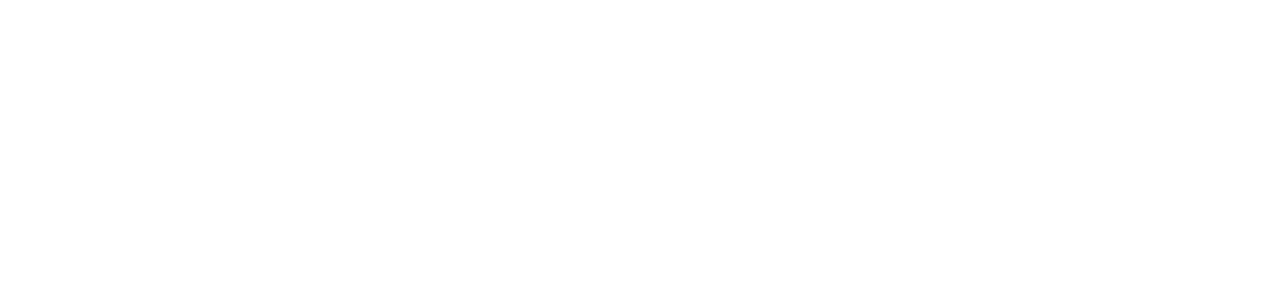
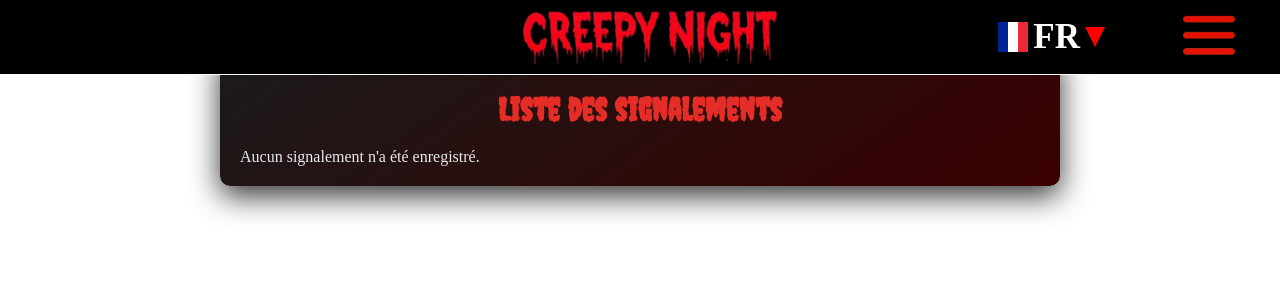
Before and after one commit to Zuuret/SAE-S3-S4_Creepy_Night, a Vue app: page /secuflippe/mesSignalements in a window 1280 px wide. Shown: the top 300 px of the page. Built offline with nearby package versions, Linux system fonts and the light colour scheme.

Commit message:
SecuFlippe signalement

```diff
--- a/src/datasource/controller.js
+++ b/src/datasource/controller.js
@@ -39,36 +39,61 @@ function getAllUsers() {
 function addPositionGeographique() {
     return new Promise((resolve, reject) => {
         if (navigator.geolocation) {
-            navigator.geolocation.getCurrentPosition(
+            const watchId = navigator.geolocation.watchPosition(
                 (position) => {
                     const latitude = position.coords.latitude;
                     const longitude = position.coords.longitude;
-                    console.log(`Latitude: ${latitude}, Longitude: ${longitude}`);
-                    const newPosition = { latitude, longitude, timestamp: new Date() };
-                    signalement.push(newPosition);
-                    resolve({error: 0, status: 200, data: { latitude, longitude, timestamp: new Date() },});
+                    const accuracy = position.coords.accuracy; // Précision en mètres
+                    console.log(`Latitude: ${latitude}, Longitude: ${longitude}, Précision: ${accuracy}m`);
+
+                    // Arrête le suivi une fois qu'une précision acceptable est atteinte
+                    if (accuracy < 10) { // Par exemple, précision < 20 mètres
+                        navigator.geolocation.clearWatch(watchId);
+                        const newPosition = { latitude, longitude, accuracy, timestamp: new Date() };
+                        signalement.push(newPosition);
+                        resolve({
+                            error: 0,
+                            status: 200,
+                            data: newPosition,
+                        });
+                    }
                 },
                 (error) => {
                     let errorMessage = "Erreur inconnue";
                     switch (error.code) {
                         case error.PERMISSION_DENIED:
-                            errorMessage = "Vous avez refusé la demande de géolocalisation. Activez-la dans les paramètres de votre navigateur.";
+                            errorMessage = "L'utilisateur a refusé la demande de géolocalisation.";
                             break;
                         case error.POSITION_UNAVAILABLE:
-                            errorMessage = "Les informations de localisation ne sont pas disponibles.";
+                            errorMessage = "Les informations de localisation sont indisponibles.";
                             break;
                         case error.TIMEOUT:
-                            errorMessage = "La demande de géolocalisation a expiré. Veuillez réessayer.";
+                            errorMessage = "La demande de géolocalisation a expiré.";
                             break;
                     }
-                    reject({error: 1, status: 404, data: errorMessage || "Erreur inconnue lors de la géolocalisation",});
+                    console.error("Erreur lors de la géolocalisation :", errorMessage);
+                    reject({
+                        error: 1,
+                        status: 404,
+                        data: errorMessage,
+                    });
+                },
+                {
+                    enableHighAccuracy: true,
+                    timeout: 10000,
+                    maximumAge: 0,
                 }
             );
         } else {
-            reject({error: 1, status: 404, data: "La géolocalisation n'est pas supportée par ce navigateur.",});
+            reject({
+                error: 1,
+                status: 404,
+                data: "La géolocalisation n'est pas supportée par ce navigateur.",
+            });
         }
     });
 }
+
 
 function addSignalement(data) {
     if (!data.typeIncident) return { error: 1, status: 404, data: "Aucun type d'incident fourni" };
--- a/src/router/index.js
+++ b/src/router/index.js
@@ -14,6 +14,7 @@ import BilletAchat from "@/views/BilletAchat.vue";
 
 import Secuflippe from "@/views/Secuflippe.vue";
 import SecuflippeSignalement from "@/views/SecuflippeSignalement.vue";
+import SecuflippeMesSignalements from "@/views/SecuflippeMesSignalements.vue";
 
 import BalTrouille from "@/views/BalTrouille.vue";
 
@@ -45,6 +46,7 @@ const routes = [
   { path: '/billet', name: 'billet', component: BilletAchat },
   { path: '/secuflippe', name: 'secuflippe', component: Secuflippe},
   {path: '/secuflippe/signalement', name: 'secuflippeSignalement', component: SecuflippeSignalement},
+  {path: '/secuflippe/mesSignalements', name: "secuflippeMesSignalements", component: SecuflippeMesSignalements},
   { path: '/cauchemarathon', name: 'caucheMarathon', component: CaucheMarathon},
   { path: '/baltrouille', name: 'baltrouille', component: BalTrouille},
   { path: '/cashless', name: 'cashless', component: CashLess},
--- a/src/store/index.js
+++ b/src/store/index.js
@@ -10,6 +10,7 @@ import ValidArtiste from '../services/validArtiste.service';
 import ExpoOeuvres from '../services/expoOeuvres.services';
 import CashLessService from '../services/cashless.service';
 import CineFilms from '../services/cineFilms.services';
+import SignalementService from "@/services/signalement.service";
 
 export default new Vuex.Store({
   state: {
@@ -31,8 +32,7 @@ export default new Vuex.Store({
     places_film: [],
     positionUtilisateur: null,
     signalement: [],
-  },
-  getters: {
+    signalements: []
   },
   mutations: {
     updateUtilisateur(state, utilisateur){
@@ -83,12 +83,15 @@ export default new Vuex.Store({
     updatePositionUtilisateur(state, positionUtilisateur){
       state.positionUtilisateur = positionUtilisateur;
     },
-    updateSignalement(state, nouveauSignalement) {
+    addSignalement(state, nouveauSignalement) {
       if (!state.signalement) {
         state.signalement = [];
       }
       state.signalement.push(nouveauSignalement);
     },
+    updateListeSignalement(state, signalements){
+      state.signalements = signalements;
+    }
   },
   actions: {
     async enregistrementUtilisateur({commit}, data){
@@ -126,10 +129,19 @@ export default new Vuex.Store({
       console.log("Ajout d'un signalement :", data);
       let response = await controller.addSignalement(data);
       if (response.error === 0) {
-        commit("updateSignalement", response.data);
+        commit("addSignalement", response.data);
       }
       console.log(response.data)
       return response;
+    },
+    async getAllSignalements({commit}){
+      console.log("Récupération des signalements")
+      let response = await SignalementService.getAllSignalements();
+      if (response.error === 0){
+        commit("updateListeSignalement", response.data);
+      } else {
+        console.log(response.data)
+      }
     },
     async getAllConcert({commit}){
       console.log("Récupération des concerts");
--- a/src/views/Secuflippe.vue
+++ b/src/views/Secuflippe.vue
@@ -21,7 +21,7 @@
         <li>
           <h2>Suivre un signalement</h2>
           <p>Déjà signalé un problème ? Consultez le statut de votre requête.</p>
-          <router-link to="/secuflippe/suivre" style="text-decoration: none; color: white;">
+          <router-link to="/secuflippe/mesSignalements" style="text-decoration: none; color: white;">
             <button>Suivre un signalement</button>
           </router-link>
         </li>
--- /dev/null
+++ b/src/views/SecuflippeMesSignalements.vue
@@ -0,0 +1,74 @@
+<template>
+  <div>
+    <div class="navbar">
+      <NavBar />
+    </div>
+
+    <div class="signalements-container">
+      <h1>Liste des signalements</h1>
+      <div v-if="signalement.length === 0" class="no-signalements">
+        Aucun signalement n'a été enregistré.
+      </div>
+      <div v-for="(signalement, index) in signalement" :key="index" class="signalement-card">
+        <h2>Signalement {{ index + 1 }}</h2>
+        <p><strong>Type :</strong> {{ signalement.typeIncident }}</p>
+        <p><strong>Description :</strong> {{ signalement.descriptionIncident }}</p>
+        <p><strong>Zone :</strong> {{ signalement.zoneIncident }}</p>
+        <p><strong>Position :</strong>
+          Latitude: {{ signalement.positionUtilisateur.latitude }},
+          Longitude: {{ signalement.positionUtilisateur.longitude }}
+        </p>
+        <p><strong>Heure :</strong> {{ new Date(signalement.timestamp).toLocaleTimeString() }}</p>
+      </div>
+    </div>
+  </div>
+</template>
+
+
+<script>
+import NavBar from "@/components/NavBar.vue";
+import {mapActions, mapState} from "vuex";
+
+export default {
+  name: "SecuflippeMesSignalements",
+  components: {NavBar},
+  computed: {
+    ...mapState(['signalement'])
+  },
+  methods: {
+    ...mapActions(['getAllSignalements'])
+  },
+  mounted() {
+    this.getAllSignalements()
+  }
+}
+</script>
+
+<style scoped>
+.signalements-container {
+  margin: 50px auto;
+  padding: 20px;
+  max-width: 800px;
+  background: linear-gradient(145deg, #1a1a1a, #3a0000);
+  border-radius: 10px;
+  box-shadow: 0 10px 30px rgba(0, 0, 0, 0.8);
+  color: #eaeaea;
+}
+
+h1 {
+  font-family: "Creepster", cursive;
+  color: #e52d27;
+  text-align: center;
+  margin-bottom: 20px;
+}
+
+.signalement-card {
+  background: #2e0000;
+  border: 2px solid #b71c1c;
+  border-radius: 8px;
+  padding: 20px;
+  margin-bottom: 15px;
+  box-shadow: 0 5px 15px rgba(0, 0, 0, 0.5);
+}
+
+</style>
--- a/src/views/SecuflippeSignalement.vue
+++ b/src/views/SecuflippeSignalement.vue
@@ -10,11 +10,11 @@
         <h1>Effectuer un signalement</h1>
         <label for="incidents-selection">Sélectionnez le type d'incident :</label>
         <select v-model="typeIncident" id="incidents-selection" required>
-          <option value="perdu">Objet perdu</option>
-          <option value="suspect">Comportement suspect</option>
-          <option value="inapproprié">Comportement inapproprié</option>
-          <option value="technique">Problème technique</option>
-          <option value="environnemental">Danger environnemental</option>
+          <option value="Objet perdu">Objet perdu</option>
+          <option value="Comportement suspect">Comportement suspect</option>
+          <option value="Comportement inapproprié">Comportement inapproprié</option>
+          <option value="Problème technique">Problème technique</option>
+          <option value="Danger environnemental">Danger environnemental</option>
         </select>
 
         <label for="description-incident">Description de l'incident</label>
@@ -22,14 +22,16 @@
 
         <label for="zone-selection">Sélectionnez la zone de l'incident :</label>
         <select v-model="zoneIncident" id="zone-selection" required>
-          <option value="foreffroi">La Foreffroi</option>
-          <option value="cauchemanoir">Le Cauchemanoir</option>
-          <option value="bosquepouvante">Le Bosquépouvante</option>
-          <option value="maudile">La Maudîle</option>
-          <option value="malaispace">La Malaispace</option>
+          <option value="Foreffroi">La Foreffroi</option>
+          <option value="Cauchemanoir">Le Cauchemanoir</option>
+          <option value="Bosquepouvante">Le Bosquépouvante</option>
+          <option value="Maudile">La Maudîle</option>
+          <option value="Malaispace">La Malaispace</option>
         </select>
 
-        <button @click="soumissionSignalement">Valider votre signalement</button>
+        <router-link to="/secuflippe/signalement">
+          <button @click="soumissionSignalement">Valider votre signalement</button>
+        </router-link>
       </div>
     </div>
   </div>
@@ -86,6 +88,7 @@ export default {
             background: '#570000',
             color: '#fff',
           });
+          this.$router.push("/secuflippe");
         } else {
           await Swal.fire({
             title: 'Erreur',
```
